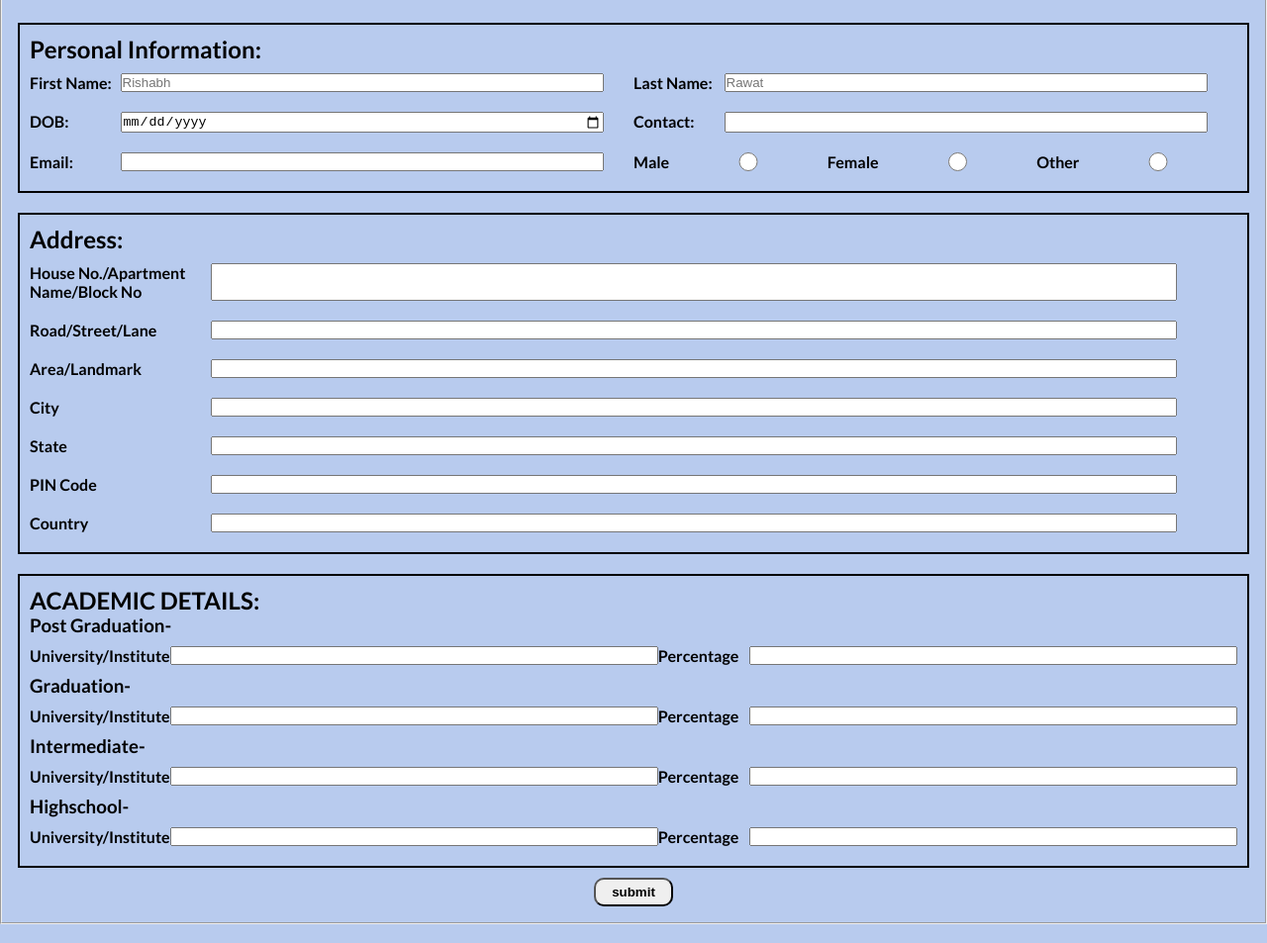
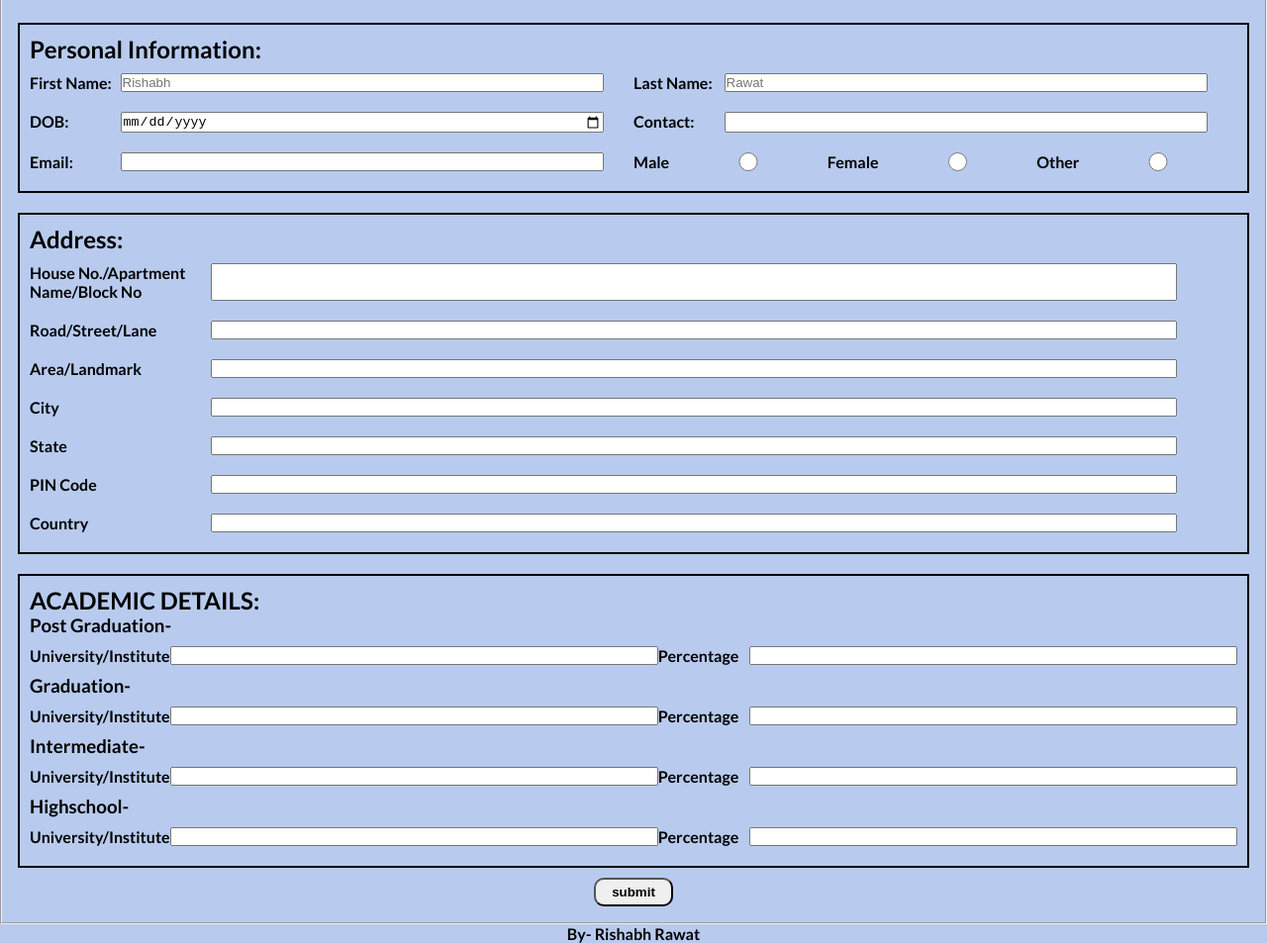
Before and after one commit to dev-RishabhRawat/Form-With-All-Validations, a plain HTML site: page index.html in a window 1280 px wide. Shown: the part 72-1025 px from the top of the page at 99% size. Drawn offline with Linux system fonts and the light colour scheme.

Commit message:
second commit

```diff
--- a/index.html
+++ b/index.html
@@ -212,6 +212,9 @@
             </form>
         </fieldset>
     </div>
+    <footer>
+        <h4 align="center">By- Rishabh Rawat</h4>
+    </footer>
 </body>
 
 </html>
```
